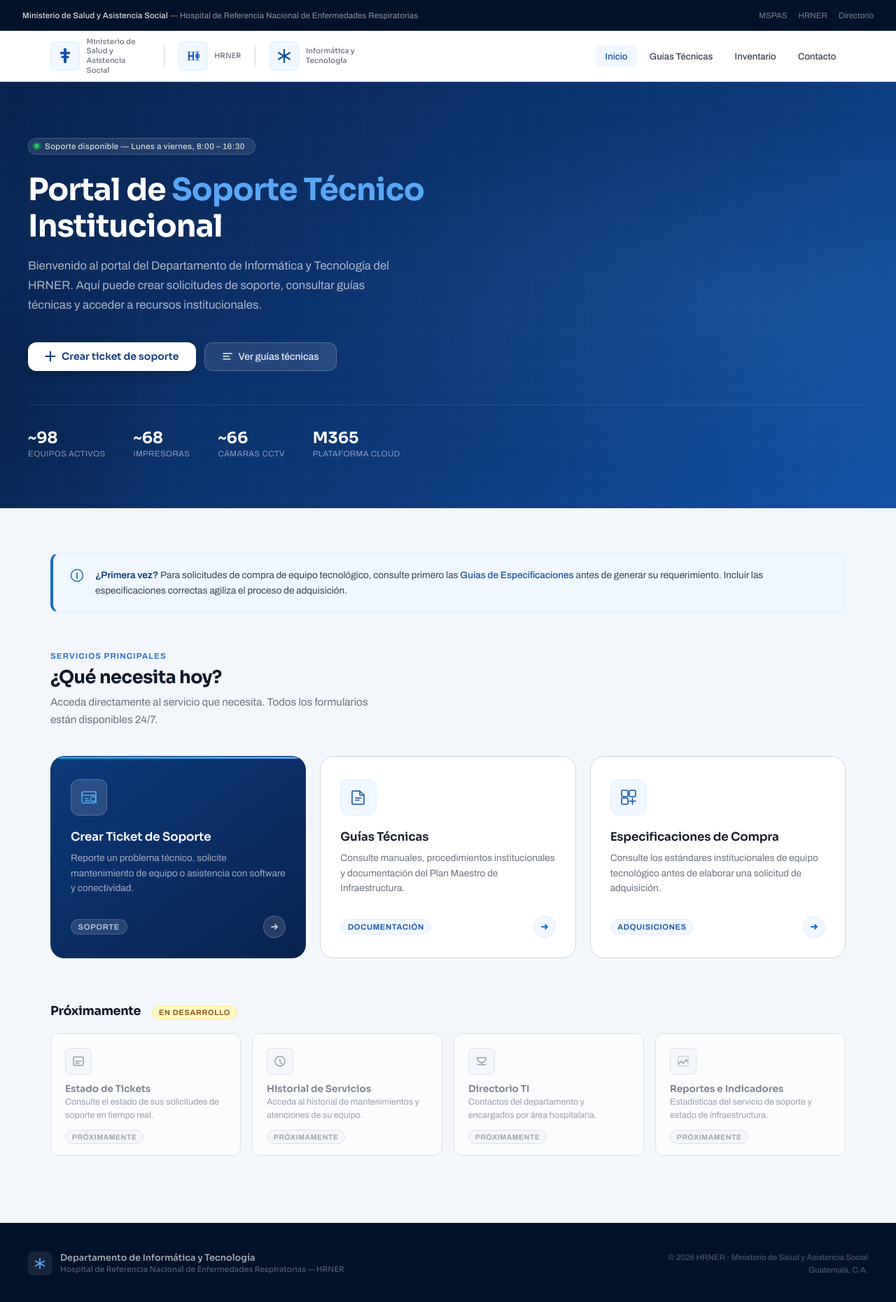
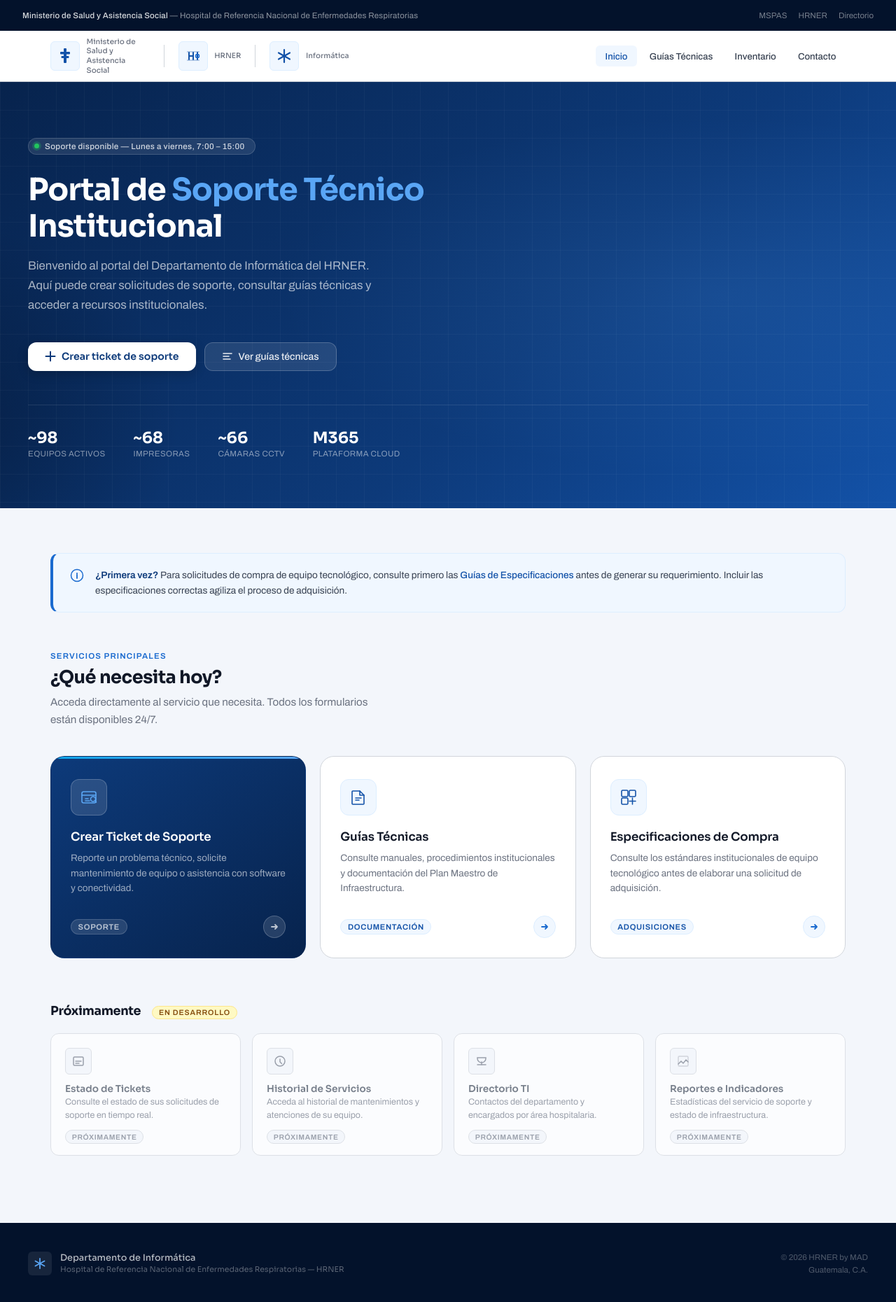
Before and after one commit to soporte-hrner/soporte.hrner, a plain HTML site: page index.html in a window 1280 px wide. Shown: the whole page at 70% size. Drawn offline with Linux system fonts and the light colour scheme.

Commit message:
Update index.html

```diff
--- a/index.html
+++ b/index.html
@@ -3,7 +3,7 @@
 <head>
   <meta charset="UTF-8" />
   <meta name="viewport" content="width=device-width, initial-scale=1.0" />
-  <title>Soporte Técnico — Departamento de Informática y Tecnología</title>
+  <title>Soporte Técnico — Departamento de Informática</title>
   <link rel="preconnect" href="https://fonts.googleapis.com" />
   <link rel="preconnect" href="https://fonts.gstatic.com" crossorigin />
   <link href="https://fonts.googleapis.com/css2?family=Sora:wght@300;400;500;600;700&family=Archivo:wght@300;400;500;600&display=swap" rel="stylesheet" />
@@ -792,7 +792,7 @@
               <line x1="21" y1="8.5" x2="5"  y2="17.5" stroke="#1352a8" stroke-width="2.2" stroke-linecap="round"/>
             </svg>
           </div>
-          <span class="logo-label">Informática y Tecnología</span>
+          <span class="logo-label">Informática</span>
         </div>
       </div>
 
@@ -826,7 +826,7 @@
     <div class="hero-inner">
       <div class="hero-badge">
         <span class="hero-badge-dot"></span>
-        <span>Soporte disponible — Lunes a viernes, 8:00 – 16:30</span>
+        <span>Soporte disponible — Lunes a viernes, 7:00 – 15:00</span>
       </div>
 
       <h1 class="hero-title">
@@ -834,7 +834,7 @@
       </h1>
 
       <p class="hero-subtitle">
-        Bienvenido al portal del Departamento de Informática y Tecnología del HRNER.
+        Bienvenido al portal del Departamento de Informática del HRNER.
         Aquí puede crear solicitudes de soporte, consultar guías técnicas y acceder
         a recursos institucionales.
       </p>
@@ -1060,12 +1060,12 @@
           </svg>
         </div>
         <div class="footer-brand-text">
-          Departamento de Informática y Tecnología
+          Departamento de Informática
           <small>Hospital de Referencia Nacional de Enfermedades Respiratorias — HRNER</small>
         </div>
       </div>
       <div class="footer-meta">
-        © 2026 HRNER · Ministerio de Salud y Asistencia Social<br/>
+        © 2026 HRNER by MAD<br/>
         Guatemala, C.A.
       </div>
     </div>
```
